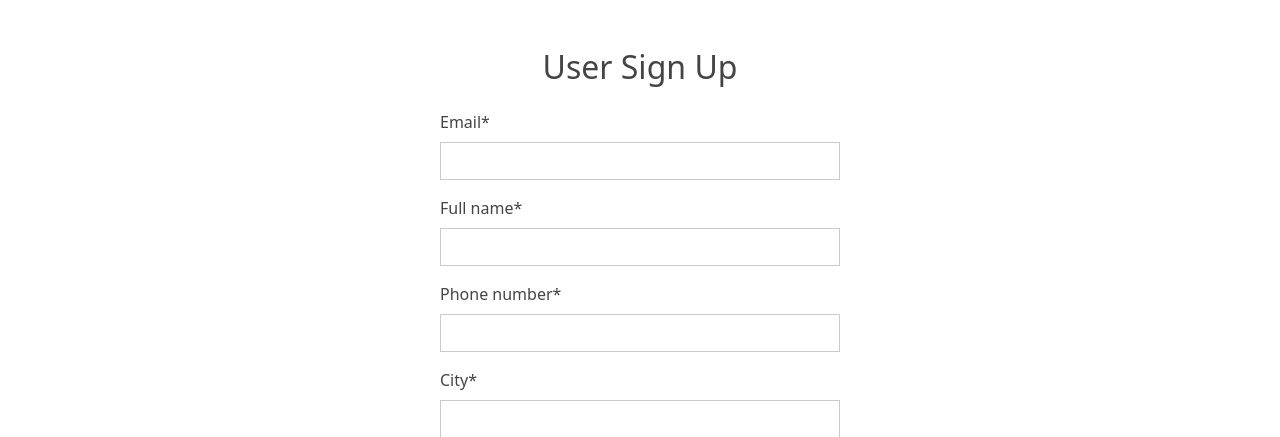
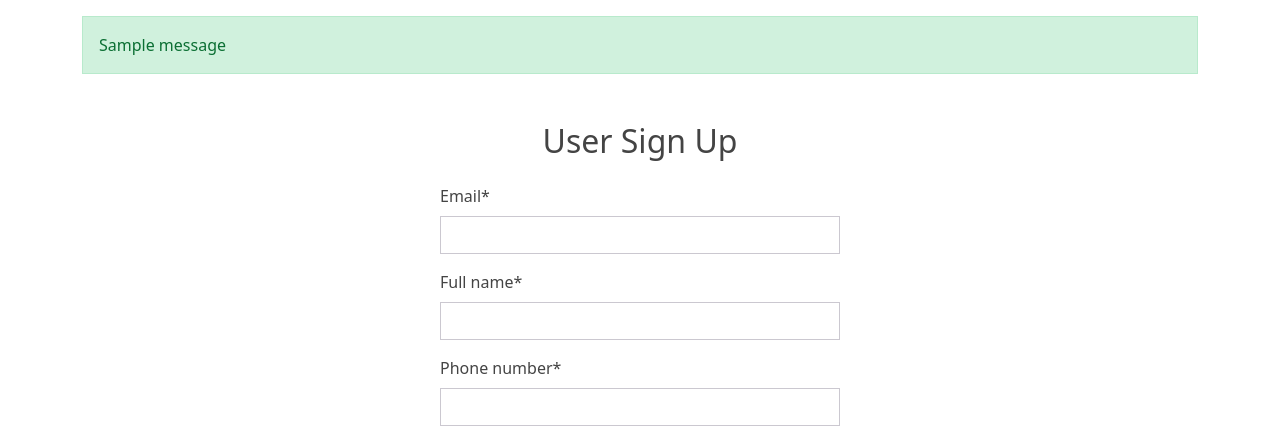
Before and after one commit to gcivil-nyu-org/INET-Wednesday-Spring2024-Team-2, a Django app: page /signup/user_up in a window 1280 px wide. Shown: the top 437 px of the page. Run offline with Django 5.2, Linux system fonts and the light colour scheme; tables that the repository leaves empty hold one stand-in row (values such as "Sample post"); one stand-in notice (Sample message) is shown; some libraries are stand-ins or nearby versions.

Commit message:
fix login / signups

```diff
--- a/users/templates/users/signup/signup.html
+++ b/users/templates/users/signup/signup.html
@@ -24,6 +24,15 @@
     </style>
 </head>
 <body>
+{% if messages %}
+    <div class="container mt-3">
+        {% for message in messages %}
+            <div class="alert {% if message.tags == 'error' %}alert-danger{% elif message.tags == 'success' %}alert-success{% endif %}" role="alert">
+                {{ message }}
+            </div>
+        {% endfor %}
+    </div>
+{% endif %}
 <div class="container mt-5">
     <h2 class="text-center">User Sign Up</h2>
     <div class="custom-form">
```
Also changed, not shown: users/templates/login/user_login.html (+9 -0 lines).
